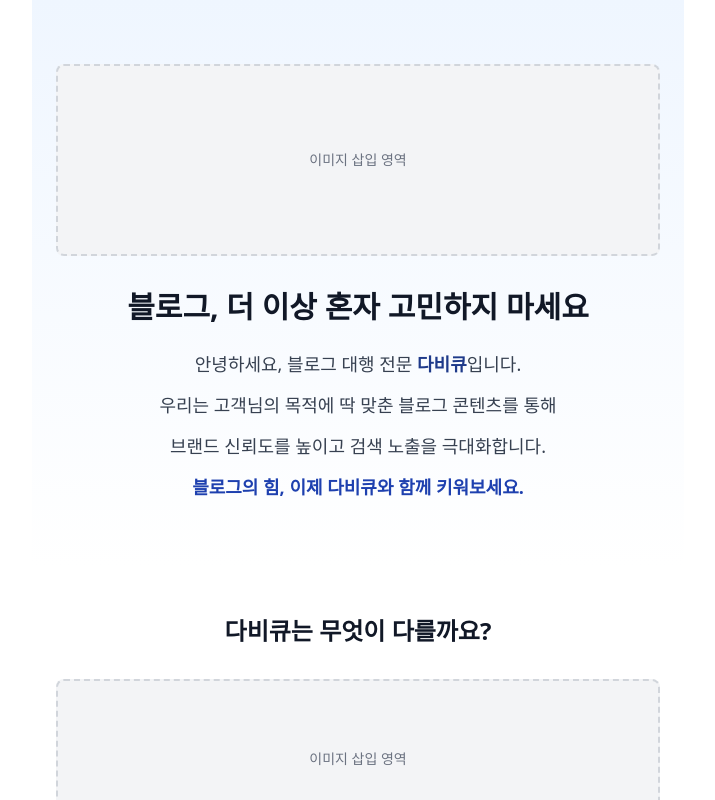
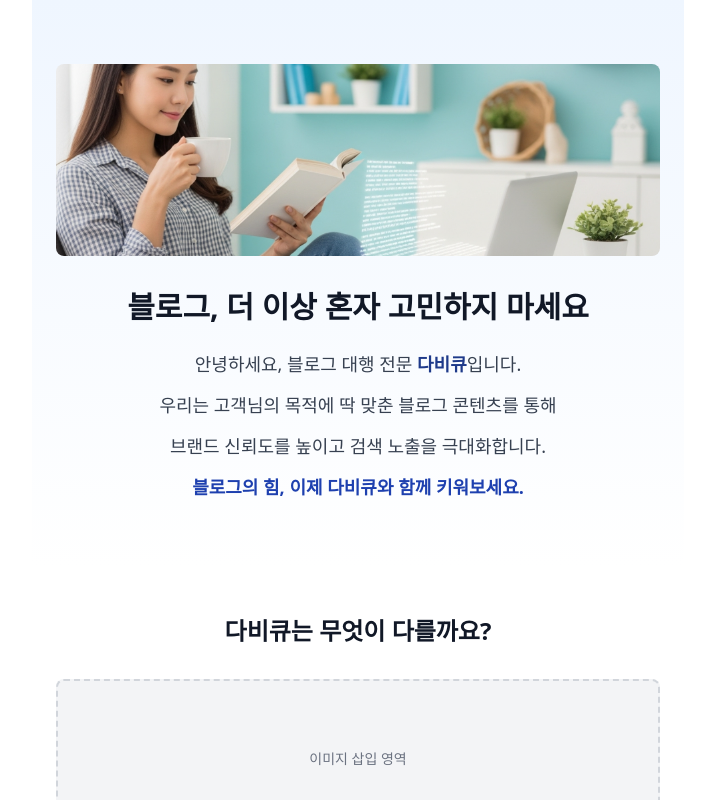
Before and after one commit to conadeli/blogsale, a React (Vite) app: page / in a window 1280 px wide. Shown: the top 800 px of the page, without its empty margins (282-997 px from the left). Built offline with nearby package versions, Linux system fonts and the light colour scheme.

Commit message:
Add files via upload

```diff
--- a/src/App.tsx
+++ b/src/App.tsx
@@ -11,9 +11,9 @@
         <section className="px-6 py-16 text-center bg-gradient-to-b from-blue-50 to-white">
           {/* Image placeholder */}
           <div className="mb-8">
-            <div className="w-full h-48 bg-gray-100 rounded-lg flex items-center justify-center border-2 border-dashed border-gray-300">
-              <span className="text-gray-500 text-sm">이미지 삽입 영역</span>
-            </div>
+           <div className="w-full h-48 rounded-lg overflow-hidden">
+  <img src="/sec1.png" alt="블로그 자동포스팅" className="w-full h-full object-cover" />
+</div>
           </div>
 
           <h1 className="text-3xl font-bold text-gray-900 mb-6 leading-tight">
```
